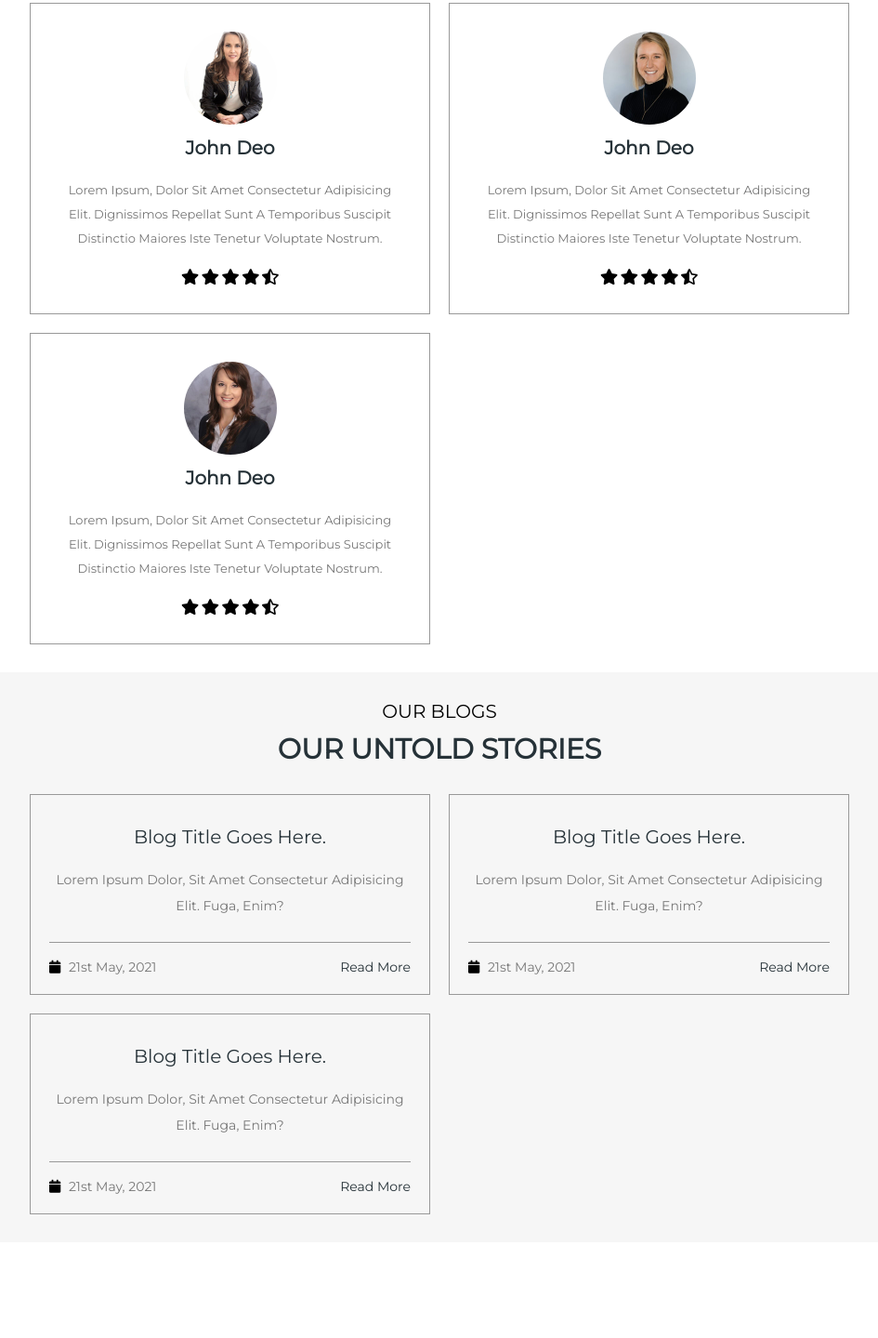
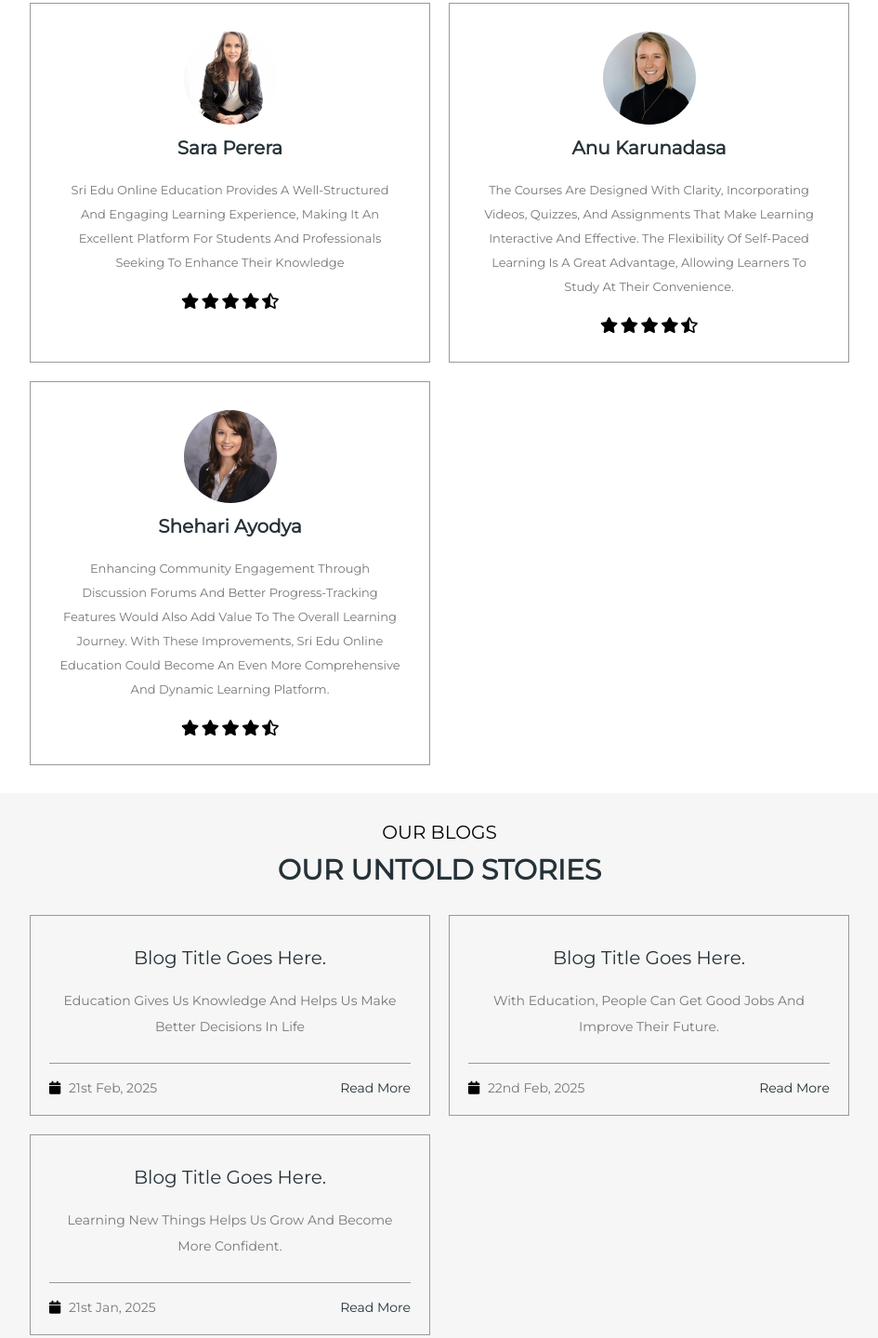
Before and after one commit to nadunthilina/sri-edu, a plain HTML site: page index.html in a window 1280 px wide. Shown: the part 2964-4403 px from the top of the page at 93% size, without its empty margins (317-1262 px from the left). Before the commit the page ends 4300 px from the top, so only its background shows below. Drawn offline with Linux system fonts and the light colour scheme.

Commit message:
all finish

```diff
--- a/index.html
+++ b/index.html
@@ -330,8 +330,8 @@
                 <i class="fas fa-phone"></i>
                 <div class="info">
                     <h3>phone :</h3>
-                    <p>+123-456-7890</p>
-                    <p>+111-222-3333</p>
+                    <p>011 2567345</p>
+                    <p>011 2256734</p>
                 </div>
             </div>
 
@@ -339,8 +339,8 @@
                 <i class="fas fa-envelope"></i>
                 <div class="info">
                     <h3>email :</h3>
-                    <p>YourName@gmail.com</p>
-                    <p>DomainName@gmail.com</p>
+                    <p>sriedu@gmail.com</p>
+                    <p>srieduonline@gmail.com</p>
                 </div>
             </div>
 
@@ -348,7 +348,7 @@
                 <i class="fas fa-map"></i>
                 <div class="info">
                     <h3>address :</h3>
-                    <p>City, Country - 12345</p>
+                    <p>No:24,colombo Rd,Badulla.</p>
                 </div>
             </div>
 
@@ -393,8 +393,8 @@
 
         <div class="box">
             <img src="images/pic-1.png" alt="">
-            <h3>john deo</h3>
-            <p>Lorem ipsum, dolor sit amet consectetur adipisicing elit. Dignissimos repellat sunt a temporibus suscipit distinctio maiores iste tenetur voluptate nostrum.</p>
+            <h3>Sara Perera</h3>
+            <p>Sri Edu Online Education provides a well-structured and engaging learning experience, making it an excellent platform for students and professionals seeking to enhance their knowledge</p>
             <div class="stars">
                 <i class="fas fa-star"></i>
                 <i class="fas fa-star"></i>
@@ -406,8 +406,8 @@
 
         <div class="box">
             <img src="images/pic-2.png" alt="">
-            <h3>john deo</h3>
-            <p>Lorem ipsum, dolor sit amet consectetur adipisicing elit. Dignissimos repellat sunt a temporibus suscipit distinctio maiores iste tenetur voluptate nostrum.</p>
+            <h3>Anu Karunadasa</h3>
+            <p>The courses are designed with clarity, incorporating videos, quizzes, and assignments that make learning interactive and effective. The flexibility of self-paced learning is a great advantage, allowing learners to study at their convenience.</p>
             <div class="stars">
                 <i class="fas fa-star"></i>
                 <i class="fas fa-star"></i>
@@ -419,8 +419,8 @@
 
         <div class="box">
             <img src="images/pic-3.png" alt="">
-            <h3>john deo</h3>
-            <p>Lorem ipsum, dolor sit amet consectetur adipisicing elit. Dignissimos repellat sunt a temporibus suscipit distinctio maiores iste tenetur voluptate nostrum.</p>
+            <h3>Shehari Ayodya </h3>
+            <p>Enhancing community engagement through discussion forums and better progress-tracking features would also add value to the overall learning journey. With these improvements, Sri Edu Online Education could become an even more comprehensive and dynamic learning platform.</p>
             <div class="stars">
                 <i class="fas fa-star"></i>
                 <i class="fas fa-star"></i>
@@ -450,9 +450,9 @@
         <div class="box">
             <img src="images/blog-1.svg" alt="">
             <a href="#" class="title">blog title goes here.</a>
-            <p class="blog-description">Lorem ipsum dolor, sit amet consectetur adipisicing elit. Fuga, enim?</p>
+            <p class="blog-description">Education gives us knowledge and helps us make better decisions in life</p>
             <div class="icons">
-                <p><i class="fas fa-calendar"></i> 21st may, 2021</p>
+                <p><i class="fas fa-calendar"></i> 21st feb, 2025</p>
                 <a href="#">read more</a>
             </div>
         </div>
@@ -460,9 +460,9 @@
         <div class="box">
             <img src="images/blog-2.svg" alt="">
             <a href="#" class="title">blog title goes here.</a>
-            <p class="blog-description">Lorem ipsum dolor, sit amet consectetur adipisicing elit. Fuga, enim?</p>
+            <p class="blog-description">With education, people can get good jobs and improve their future.</p>
             <div class="icons">
-                <p><i class="fas fa-calendar"></i> 21st may, 2021</p>
+                <p><i class="fas fa-calendar"></i> 22nd feb, 2025</p>
                 <a href="#">read more</a>
             </div>
         </div>
@@ -470,9 +470,9 @@
         <div class="box">
             <img src="images/blog-3.svg" alt="">
             <a href="#" class="title">blog title goes here.</a>
-            <p class="blog-description">Lorem ipsum dolor, sit amet consectetur adipisicing elit. Fuga, enim?</p>
+            <p class="blog-description">Learning new things helps us grow and become more confident.</p>
             <div class="icons">
-                <p><i class="fas fa-calendar"></i> 21st may, 2021</p>
+                <p><i class="fas fa-calendar"></i> 21st jan, 2025</p>
                 <a href="#">read more</a>
             </div>
         </div>
```
